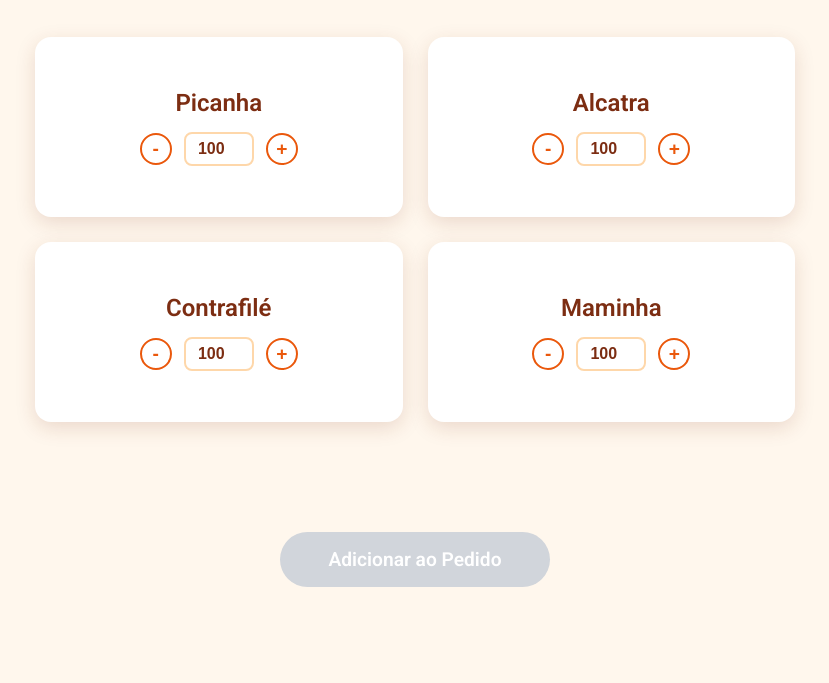
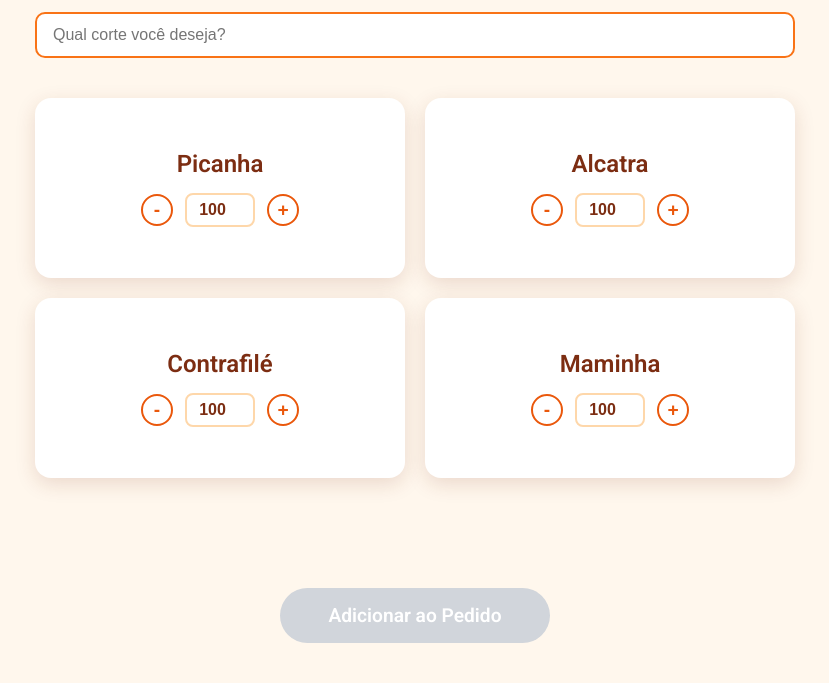
Before and after one commit to WelingtonAlvesPereira/Self_Meat, a plain HTML site: page pages/tipo_corte.html in a window 1280 px wide. Shown: the part 148-831 px from the top of the page, without its empty margins (225-1054 px from the left). Before the commit the page ends 800 px from the top, so only its background shows below. Drawn offline with Linux system fonts and the light colour scheme.

Commit message:
feat: add-input-search

```diff
--- a/index.html
+++ b/index.html
@@ -4,7 +4,8 @@
     <meta charset="UTF-8" />
     <meta name="viewport" content="width=device-width, initial-scale=1.0" />
     <link rel="stylesheet" href="styles/index.css" />
-    <title>Self Meat</title>
+    <link rel="icon" type="image/png" href="../img/icon.png" />
+    <title>Self Meat - Seu totem inteligente</title>
   </head>
   <body>
     <div class="container">
--- a/pages/tipo_corte.html
+++ b/pages/tipo_corte.html
@@ -3,7 +3,8 @@
   <head>
     <meta charset="UTF-8" />
     <meta name="viewport" content="width=device-width, initial-scale=1.0" />
-    <title>Escolha o tipo de carne</title>
+    <title>Self meat</title>
+    <link rel="icon" type="image/png" href="../img/icon.png" />
     <link
       href="https://fonts.googleapis.com/css2?family=Roboto:wght@400;500;600;700&display=swap"
       rel="stylesheet"
@@ -19,6 +20,17 @@
       <div class="header">
         <h1>Escolha o Corte de Bovina</h1>
         <p class="subtitle">Seja Bem-vindo!</p>
+      </div>
+
+      <!-- CAMPO DE BUSCA -->
+      <div class="search-wrapper">
+        <input
+          type="search"
+          id="searchInput"
+          class="search-input"
+          placeholder="Qual corte você deseja?"
+          autocomplete="off"
+        />
       </div>
 
       <div class="container" id="cutsContainer">
--- a/styles/tipo_corte.css
+++ b/styles/tipo_corte.css
@@ -70,16 +70,17 @@ h1 {
 }
 
 .container {
+  width: 100%;
   display: grid;
-  grid-template-columns: repeat(auto-fit, minmax(280px, 1fr));
-  gap: 25px;
-  animation: fadeInUp 0.8s ease-out;
+  grid-template-columns: repeat(2, 1fr);
+  gap: 20px;
 }
 
+
 .card-link {
-  text-decoration: none;
   display: block;
 }
+
 
 .card {
   position: relative;
@@ -312,6 +313,43 @@ h1 {
   }
 }
 
+#cutsContainer {
+  display: grid;
+  grid-template-columns: repeat(2, 1fr);
+  gap: 20px;
+}
+@media (max-width: 600px) {
+  .container {
+    grid-template-columns: 1fr;
+  }
+}
+
+
+
+.search-wrapper {
+  width: 100%;
+  display: flex;
+  justify-content: center;
+}
+
+.search-input {
+  width: 100%;
+  padding: 12px 16px;
+  border-radius: 10px;
+  border: 2px solid #f97316;
+  outline: none;
+  font-size: 1rem;
+  background: #fff;
+  color: #7c2d12;
+  transition: all 0.2s;
+}
+
+.search-input:focus {
+  border-color: #c2410c;
+  box-shadow: 0 0 4px #ffa366;
+}
+
+
 @media (max-width: 480px) {
   h1 {
     font-size: 1.7rem;
```
Also changed, not shown: js/script.js (+38 -0 lines), pages/Carrinho.html (+14 -2 lines), pages/quantidade.html (+1 -1 lines), pages/tipo_carne.html (+2 -1 lines).
